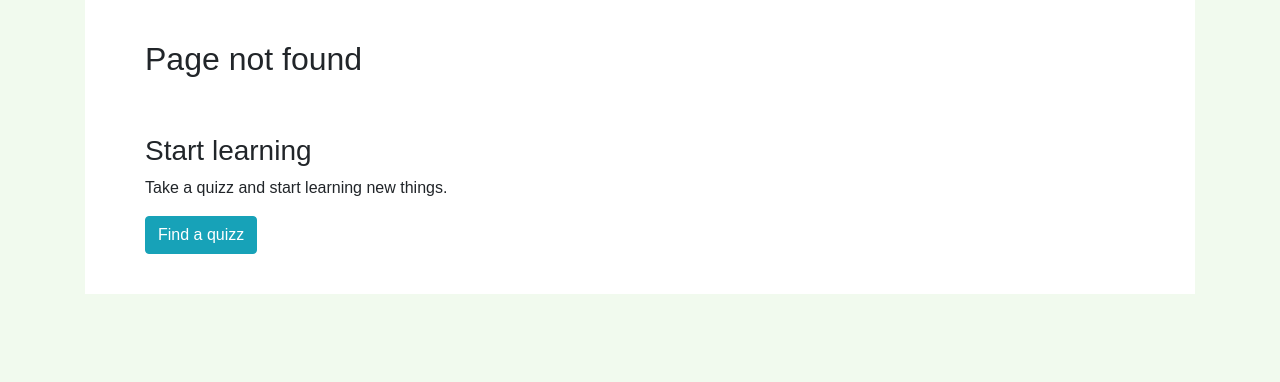
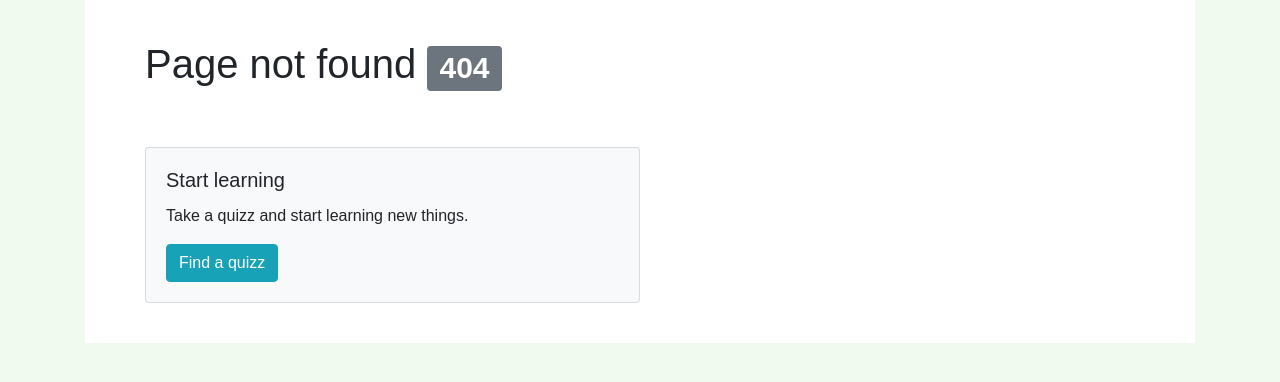
Before and after one commit to ETN-Tech/ISEN_web-dev, a PHP site: the page made by php/views/404.php in a window 1280 px wide. Shown: the part 144-526 px from the top of the page. Run offline with PHP 8.4, Linux system fonts and the light colour scheme; the template is opened without the code that fills it, so the values that code supplies are empty.

Commit message:
Updated views

```diff
--- a/php/views/404.php
+++ b/php/views/404.php
@@ -1,9 +1,13 @@
-<h2>Page not found</h2>
+<div class="content">
+    <h1>Page not found <span class="badge badge-secondary">404</span></h1></h1>
 
-<br><br>
+    <br><br>
 
-<h3>Start learning</h3>
-
-<p>Take a quizz and start learning new things.</p>
-
-<a href="/quizz.php" class="btn btn-info">Find a quizz</a>
+    <div class="card w-50 bg-light">
+        <div class="card-body">
+            <h5 class="card-title">Start learning</h5>
+            <p class="card-text">Take a quizz and start learning new things.</p>
+            <a href="/quizz.php" class="btn btn-info">Find a quizz</a>
+        </div>
+    </div>
+</div>
--- a/php/views/account.php
+++ b/php/views/account.php
@@ -1,4 +1,4 @@
-
+<div class="content">
     <h2>Account details</h2>
     <br>
     <div class="row">
@@ -9,8 +9,9 @@
                     <h5 class="card-title"><?php echo $full_name; ?></h5>
                     <p class="card-text"><b>Username :</b> <?php echo $account['username']; ?><br><b>Email :</b> <?php echo $account['email']; ?><br><b>Last connexion :</b> <?php echo $last_connexion; ?></p>
 
-                <a href="account.php?logout" class="btn btn-danger">Logout</a>
+                    <a href="?url=logout" class="btn btn-danger">Logout</a>
                 </div>
             </div>
         </div>
     </div>
+</div>
--- a/php/views/layout.php
+++ b/php/views/layout.php
@@ -6,7 +6,7 @@
     <meta name="viewport" content="width=device-width, initial-scale=1, shrink-to-fit=no">
     <link rel="stylesheet" href="https://stackpath.bootstrapcdn.com/bootstrap/4.5.2/css/bootstrap.min.css" integrity="sha384-JcKb8q3iqJ61gNV9KGb8thSsNjpSL0n8PARn9HuZOnIxN0hoP+VmmDGMN5t9UJ0Z" crossorigin="anonymous">
     <link rel="stylesheet" href="css/main.css">
-    <title>Account</title>
+    <title><?php echo $meta_title; ?></title>
 </head>
 
 <body>
@@ -17,19 +17,17 @@
             </div>
             <div class="header-menu container">
                 <div class="row justify-content-md-center">
-                    <div class="col col-lg-2"><a class="btn btn-outline-light" href="/home.php">Home</a></div>
-                    <div class="col col-lg-2"><a class="btn btn-outline-light" href="/quizz.php">Quizz</a></div>
-                    <div class="col col-lg-2"><a class="btn btn-outline-light" href="/account.php">Account</a></div>
+                    <div class="col col-lg-2"><a class="btn btn-outline-light" href="?url=home">Home</a></div>
+                    <div class="col col-lg-2"><a class="btn btn-outline-light" href="?url=quizz">Quizz</a></div>
+                    <div class="col col-lg-2"><a class="btn btn-outline-light" href="?url=account">Account</a></div>
                 </div>
             </div>
         </header>
 
         <div class="container">
-            <div class="content">
 
-                <?php echo $content; ?>
+            <?php echo $content; ?>
 
-            </div>
         </div>
     </main>
 
--- a/php/views/login.php
+++ b/php/views/login.php
@@ -1,4 +1,4 @@
-
+<div class="content">
     <h2>Account login</h2>
 
     <?php if(isset($error)){ echo '<p class="alert alert-danger">'. $error .'</p>'; } ?>
@@ -12,3 +12,4 @@
         <br><br>
         <input type="submit" class="btn btn-info" name="form-login" value="Login">
     </form>
+</div>
--- a/php/views/quizz.php
+++ b/php/views/quizz.php
@@ -1,4 +1,4 @@
-
+<div class="content">
     <h2>Quizz</h2>
 
     <p>Choose a quizz to start !</p>
@@ -11,9 +11,10 @@
                 <div class="card-body">
                     <h5 class="card-title"><?php echo $quizz['label']; ?></h5>
                     <p class="card-text"><?php echo $quizz['description'] ?></p>
-                <a href="/quizz.php?q=<?php echo $quizz['name']; ?>" class="btn btn-info">Take the quizz</a>
+                    <a href="?url=quizz&q=<?php echo $quizz['name']; ?>" class="btn btn-info">Take the quizz</a>
                 </div>
             </div>
         </div>
         <?php } ?>
     </div>
+</div>
```
Also changed, not shown: php/views/home.php (+4 -3 lines), php/views/quizz-questions.php (+9 -0 lines). Lines whose indentation alone changed are shown as unchanged.
